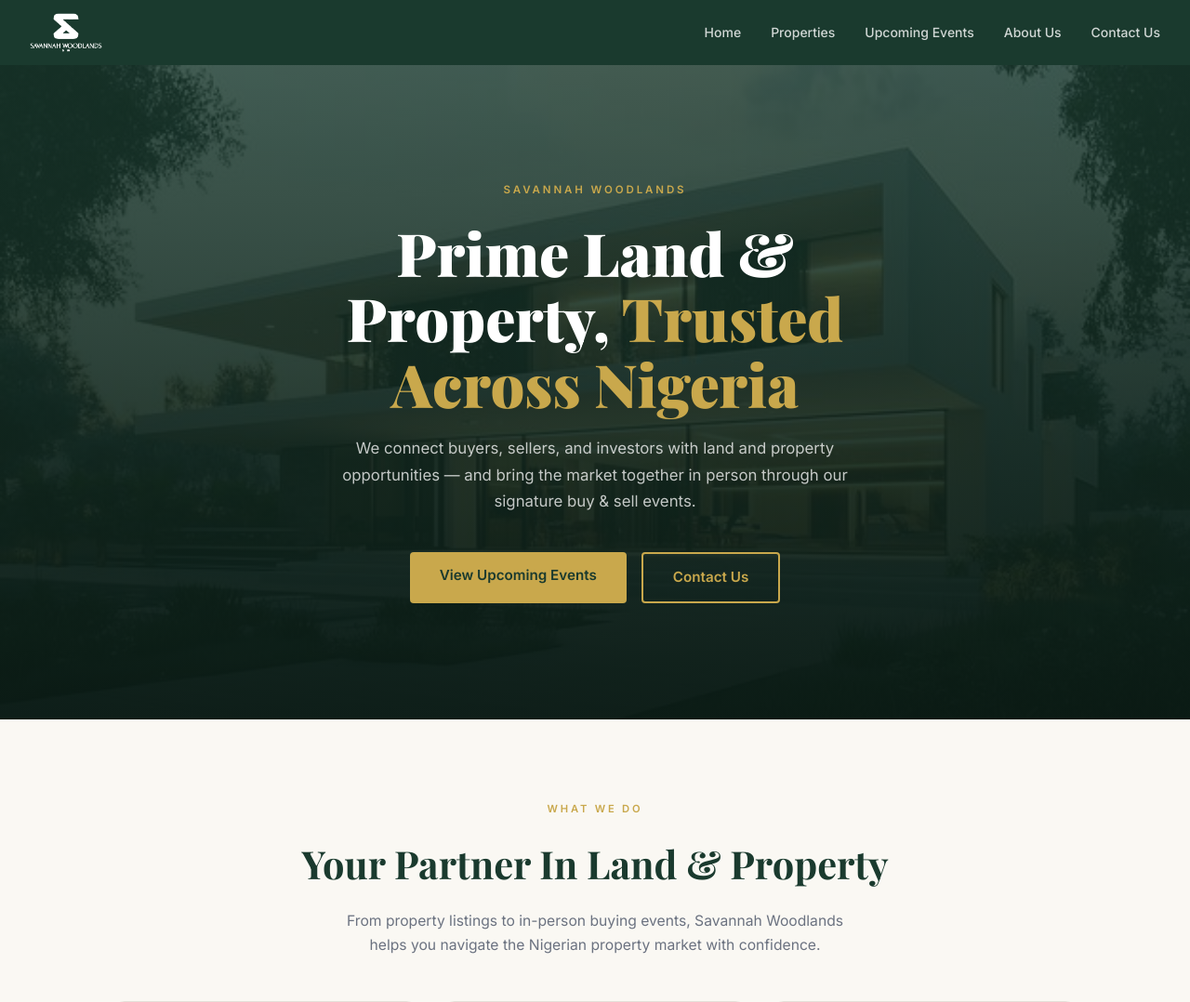
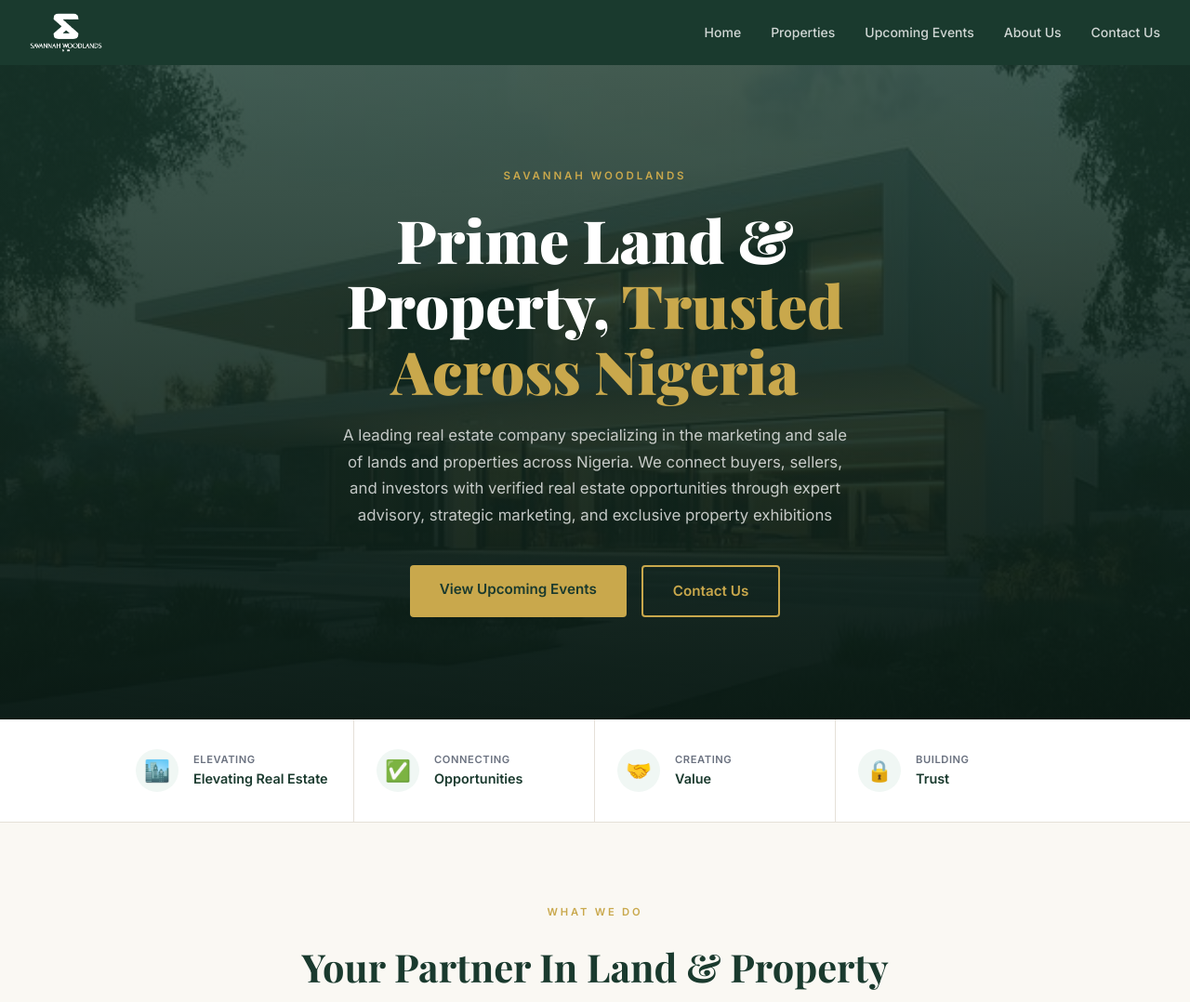
Before and after one commit to jatzson/savannahwoodlands, a Django app: page / in a window 1280 px wide. Shown: the top 1078 px of the page at 93% size. Run offline with Django 5.2, Linux system fonts and the light colour scheme; data comes from the database, SQL or seed files in the repository.

Commit message:
minor changes 2

```diff
--- a/events/templates/events/company_home.html
+++ b/events/templates/events/company_home.html
@@ -60,6 +60,25 @@
         margin: 0 auto 2.5rem;
     }
     .ch-hero-actions { display: flex; gap: 1rem; justify-content: center; flex-wrap: wrap; }
+
+      /* FEATURES */
+    .features-strip { background: var(--white); border-bottom: 1px solid var(--border); }
+    .features-inner {
+        max-width: 1100px; margin: 0 auto; padding: 0 2rem;
+        display: grid; grid-template-columns: repeat(4,1fr);
+    }
+    .feature-item {
+        padding: 2rem 1.5rem; border-right: 1px solid var(--border);
+        display: flex; align-items: center; gap: 1rem;
+    }
+    .feature-item:last-child { border-right: none; }
+    .feature-icon {
+        font-size: 1.4rem; width: 46px; height: 46px;
+        background: #f0f7f4; border-radius: 50%;
+        display: flex; align-items: center; justify-content: center; flex-shrink: 0;
+    }
+    .feature-text .ft { font-size: 0.7rem; font-weight: 600; text-transform: uppercase; letter-spacing: 0.05em; color: var(--muted); }
+    .feature-text .fv { font-weight: 600; color: var(--forest); font-size: 0.9rem; }
 
     /* SECTIONS */
     .ch-section { padding: 5.5rem 0; }
@@ -210,8 +229,8 @@
         <div class="ch-hero-eyebrow">Savannah Woodlands</div>
         <h1>Prime Land & Property, <span class="accent">Trusted Across Nigeria</span></h1>
         <p class="ch-hero-tagline">
-            We connect buyers, sellers, and investors with land and property opportunities —
-            and bring the market together in person through our signature buy & sell events.
+            A leading real estate company specializing in the marketing and sale of lands and properties across Nigeria.
+            We connect buyers, sellers, and investors with verified real estate opportunities through expert advisory, strategic marketing, and exclusive property exhibitions
         </p>
         <div class="ch-hero-actions">
             <a href="{% url 'event_home' %}" class="btn btn-gold">View Upcoming Events</a>
@@ -219,6 +238,28 @@
         </div>
     </div>
 </section>
+
+<!-- FEATURES STRIP -->
+<div class="features-strip">
+    <div class="features-inner">
+        <div class="feature-item">
+            <div class="feature-icon">🏙️</div>
+            <div class="feature-text"><div class="ft">Elevating</div><div class="fv">Elevating Real Estate</div></div>
+        </div>
+        <div class="feature-item">
+            <div class="feature-icon">✅</div>
+            <div class="feature-text"><div class="ft">Connecting</div><div class="fv">Opportunities</div></div>
+        </div>
+        <div class="feature-item">
+            <div class="feature-icon">🤝</div>
+            <div class="feature-text"><div class="ft">Creating</div><div class="fv">Value</div></div>
+        </div>
+        <div class="feature-item">
+            <div class="feature-icon">🔒</div>
+            <div class="feature-text"><div class="ft">Building</div><div class="fv">Trust</div></div>
+        </div>
+    </div>
+</div>
 
 <!-- WHAT WE DO -->
 <section class="ch-section">
```
